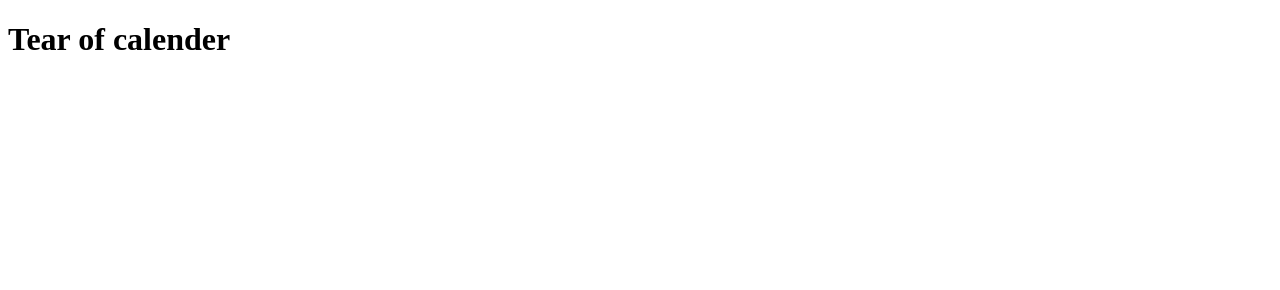
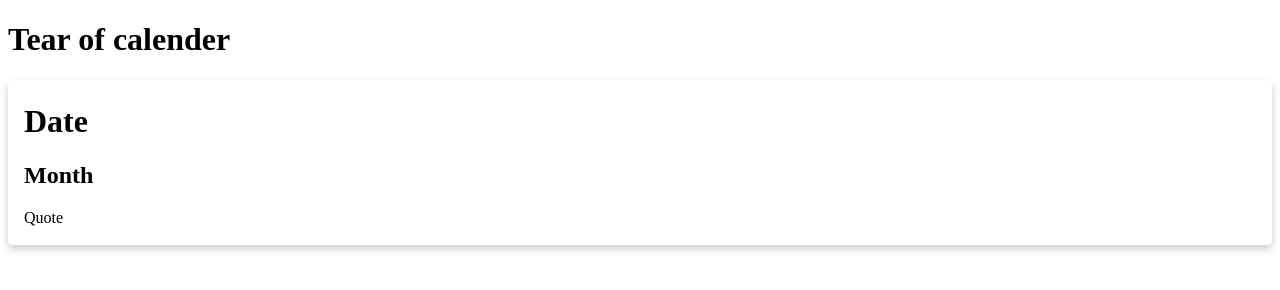
Before and after one commit to DavidGilkeson/tear_off_calender, a plain HTML site: page index.html in a window 1280 px wide. Drawn offline with Linux system fonts and the light colour scheme.

Commit message:
CSS Started

```diff
--- a/index.html
+++ b/index.html
@@ -9,6 +9,14 @@
   </head>
   <body>
     <h1>Tear of calender</h1>
+
+    <div class="card">
+      <div class="container">
+        <h1 class>Date</h1>
+        <h2>Month</h2>
+        <p>Quote</p>
+      </div>
+    </div>
     <script src="index.js"></script>
   </body>
 </html>
--- a/style.css
+++ b/style.css
@@ -0,0 +1,18 @@
+.h1 {
+  text-align: center;
+}
+
+.card {
+  box-shadow: 0 4px 8px 0 rgba(0, 0, 0, 0.2);
+  transition: 0.3s;
+  border-radius: 5px;
+  margin: 0 auto;
+}
+
+.card:hover {
+  box-shadow: 0 8px 16px 0 rgba(0, 0, 0, 0.2);
+}
+
+.container {
+  padding: 2px 16px;
+}
```
